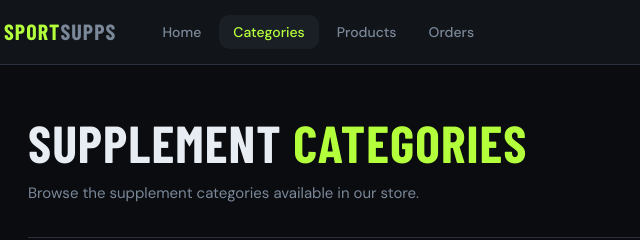
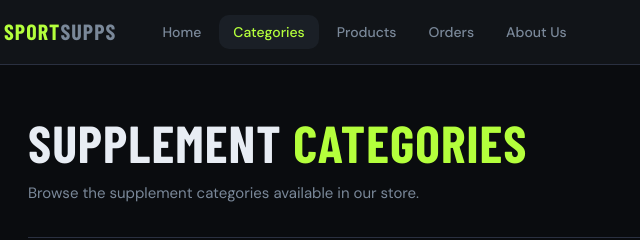
Before and after one commit to B0gdaN08/sport-supplements-store, a plain HTML site: page src/main/resources/static/categories.html in a window 1280 px wide. Shown: the top 240 px of the page, 36-676 px from the left. Drawn offline with nearby package versions, Linux system fonts and the light colour scheme; no server answers; a web font is replaced by a local one.

Commit message:
Actualización controlada de About Us y añadido en la navegación de resto de páginas

```diff
--- a/src/main/resources/static/categories.html
+++ b/src/main/resources/static/categories.html
@@ -18,6 +18,7 @@
         <a href="/orders.html" class="nav-link">Orders</a>
         <a href="/users.html" class="nav-link admin-only">Users</a>
         <a href="/profile.html" class="nav-link auth-only">Profile</a>
+        <a href="/aboutus.html" class="nav-link">About Us</a>
       </div>
       <div id="navUser"></div>
     </div>
```
Also changed, not shown: src/main/resources/static/index.html (+1 -0 lines), src/main/resources/static/orders.html (+1 -0 lines), src/main/resources/static/products.html (+1 -0 lines), src/main/resources/static/profile.html (+1 -0 lines).
